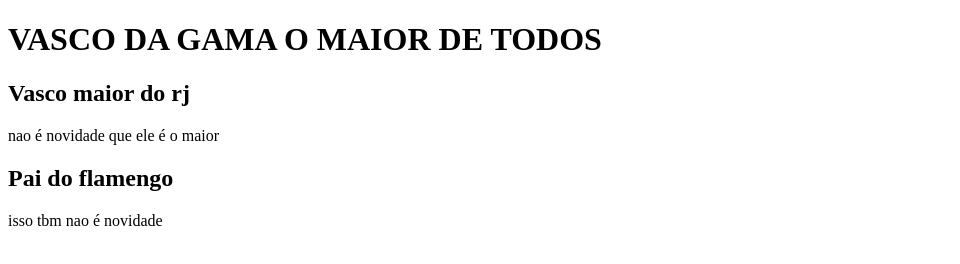
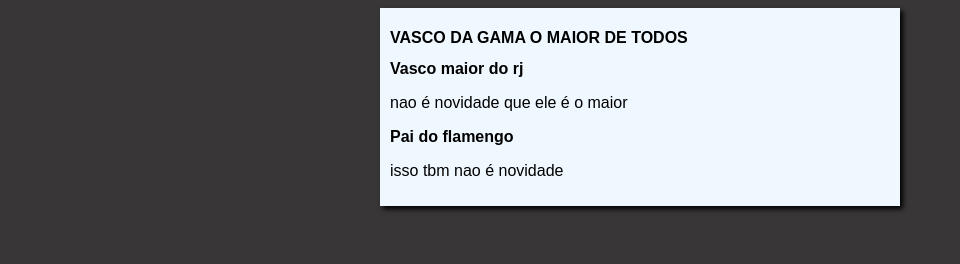
Before and after one commit to davidrbx-jpeg/projeto-site, a plain HTML site: page index.html in a window 1280 px wide. Shown: the whole page, without its empty margins (0-960 px from the left). Drawn offline with Linux system fonts and the light colour scheme.

Commit message:
design
pré design do site

```diff
--- a/index.html
+++ b/index.html
@@ -4,6 +4,7 @@
     <meta charset="UTF-8">
     <meta name="viewport" content="width=device-width, initial-scale=1.0">
     <title>VASCO DA GAMA</title>
+    <link rel="stylesheet" href="style.css">
 </head>
 <body>
     <Main>
--- /dev/null
+++ b/style.css
@@ -0,0 +1,18 @@
+* {
+    font-family: Arial, Helvetica, sans-serif;
+    font-size: 16px;
+
+}
+
+body {
+    background-color: rgb(56, 54, 54);
+
+}
+
+main {
+    background-color: aliceblue;
+    width: 500px;
+    margin: auto;
+    padding: 10px;
+    box-shadow: 3px 3px 5px black;
+}
```
